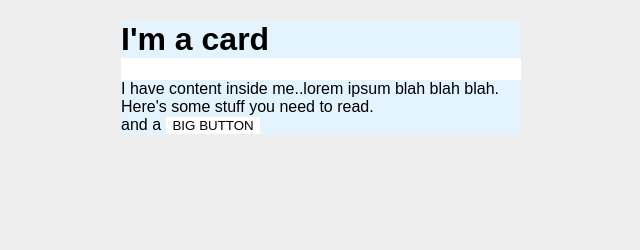
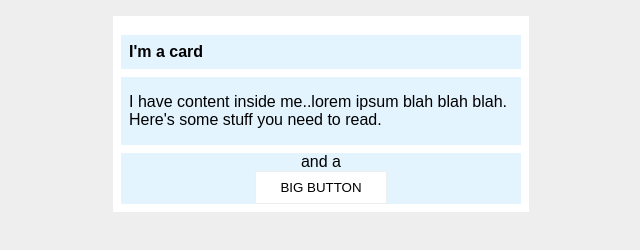
Before and after one commit to siokalau/TheOdinProject, a plain HTML site: page exercises/block-and-inline/02-margin-and-padding-2/index.html in a window 1280 px wide. Shown: the whole page, without its empty margins (319-959 px from the left). Drawn offline with Linux system fonts and the light colour scheme.

Commit message:
Completed ex2 of margins and paddings

```diff
--- a/exercises/block-and-inline/02-margin-and-padding-2/style.css
+++ b/exercises/block-and-inline/02-margin-and-padding-2/style.css
@@ -7,21 +7,32 @@ body {
   width: 400px;
   background: #fff;
   margin: 16px auto;
+  padding: 8px;
 }
 
 .title {
   background: #e3f4ff;
+  padding: 8px;
+  font-size: 16px;
+  margin-bottom: 8px;
 }
 
 .content {
   background: #e3f4ff;
+  padding: 16px 8px;
+  margin-bottom: 8px;
 }
 
 .button-container {
   background: #e3f4ff;
+  text-align: center;
 }
 
 button {
+
   background: white;
   border: 1px solid #eee;
+  display: block;
+  margin: 0 auto;
+  padding: 8px 24px;
 }
```
